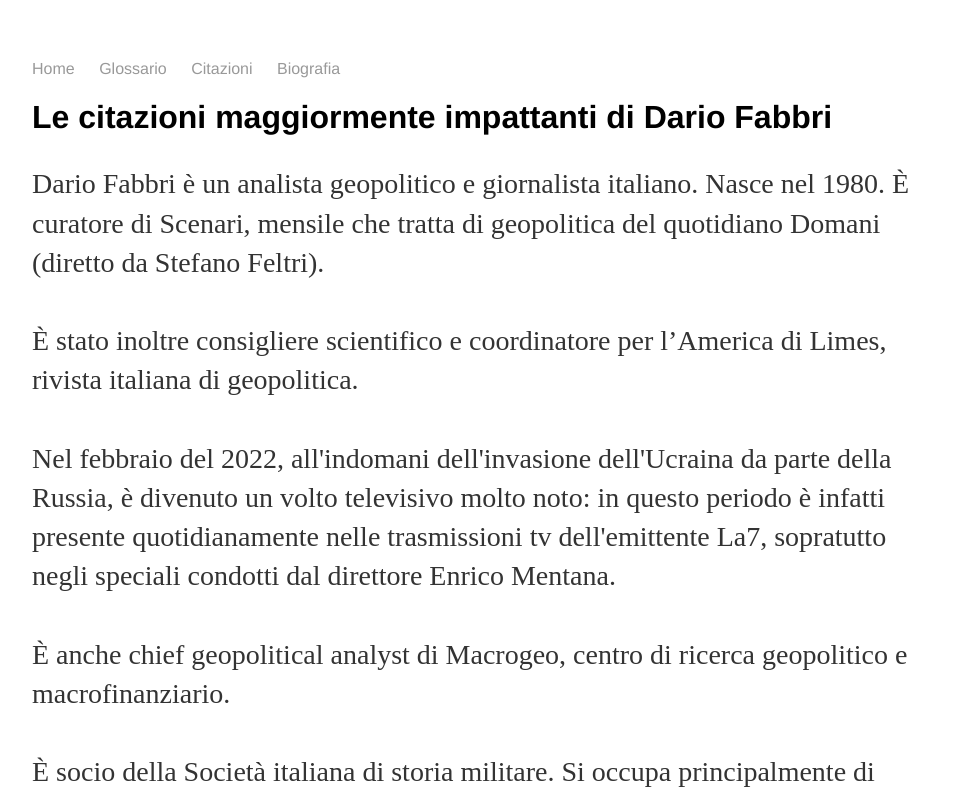
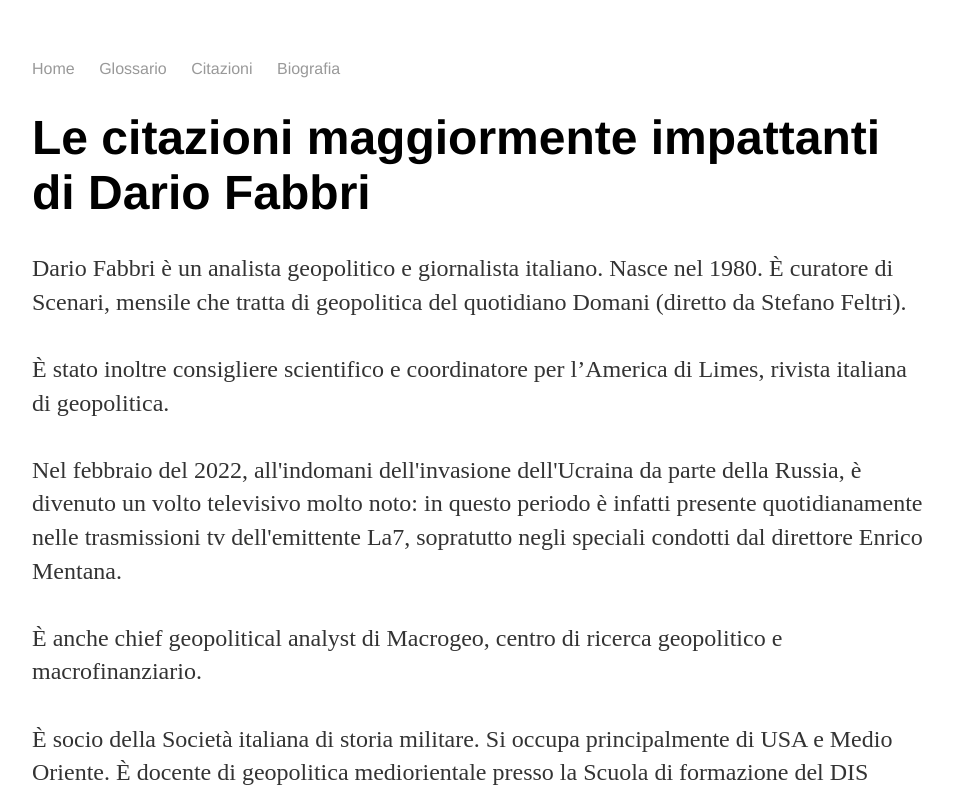
Before and after one commit to fabriziomartini/dizionario-fabbriano, a plain HTML site: page biografia.html in a window 1280 px wide. Shown: the top 795 px of the page, without its empty margins (160-1113 px from the left). Drawn offline with Linux system fonts and the light colour scheme.

Commit message:
new size H1 and p

```diff
--- a/css/main.css
+++ b/css/main.css
@@ -20,11 +20,11 @@ a:hover {
     text-decoration: underline;
 }
 h1 {
-    font-size: 32px;
+    font-size: 48px;
     font-family:'Helvetica', 'Arial', 'Sans-Serif';
 }
 p {
-    font-size: 28px;
+    font-size: 24px;
     line-height: 1.4em;
     color: #333;
 }
```
